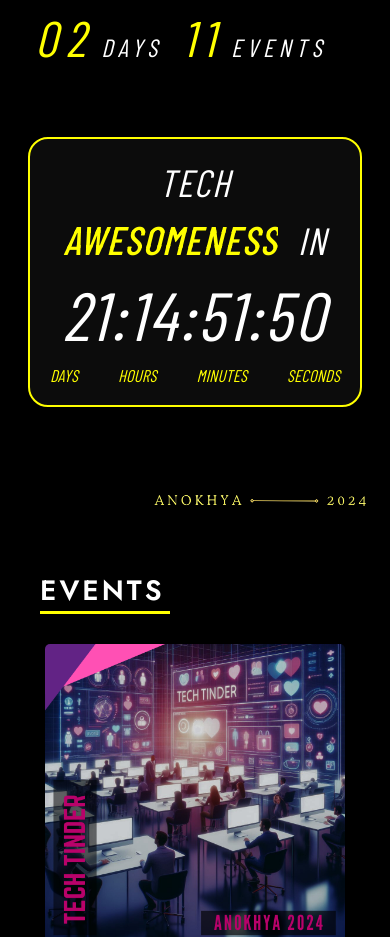
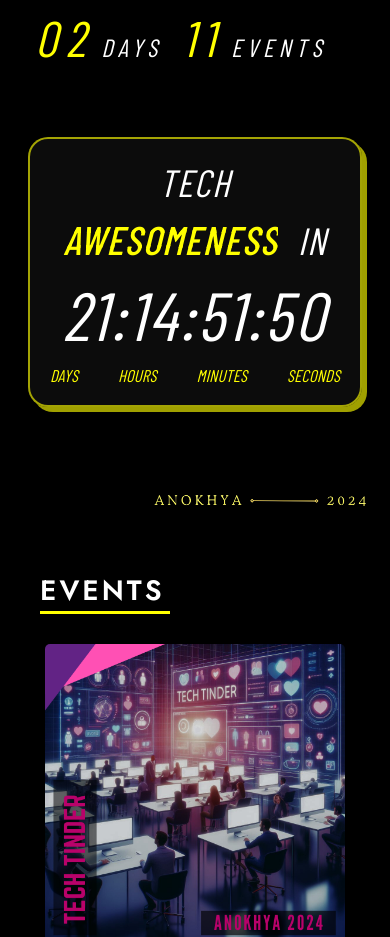
Before and after one commit to GuruDarshan57/Anokhya, a React (Vite) app: page / in a window 390 px wide. Shown: the part 1440-2377 px from the top of the page. Built offline with nearby package versions, Linux system fonts and the light colour scheme; a web font is replaced by a local one.

Commit message:
added bxs

```diff
--- a/src/Components/About_Us/About_us.css
+++ b/src/Components/About_Us/About_us.css
@@ -183,7 +183,10 @@
     }
     .abs_timer{
         margin: 50px 0px;
-        border: solid 2px rgb(255, 255, 0);
+        border: solid 2px rgba(255, 255, 0, 0.628);
+        /* border-right: solid 4px rgb(255, 255, 0);
+        border-bottom: solid 4px rgb(255, 255, 0); */
+        box-shadow: 5px 5px 0 rgba(255, 255, 0, 0.628);
         padding: 20px ;
         border-radius: 20px;
         background-color: rgba(255, 255, 255, 0.048);
```
